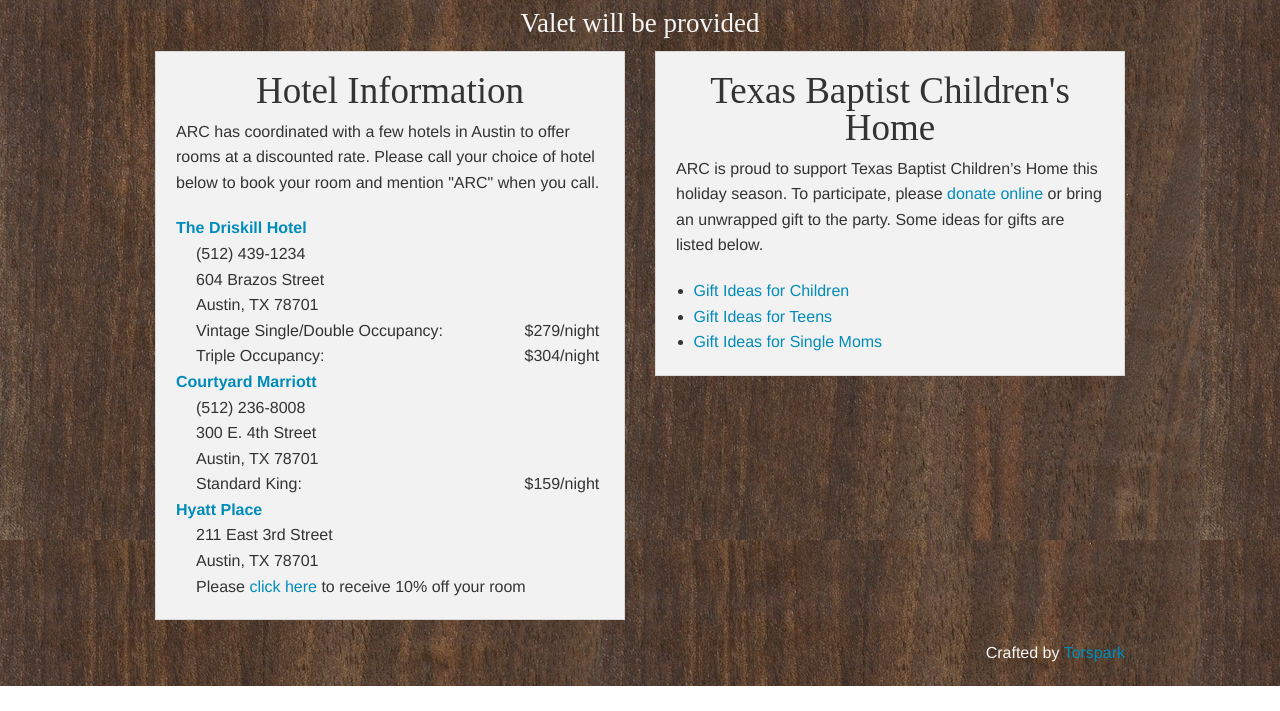
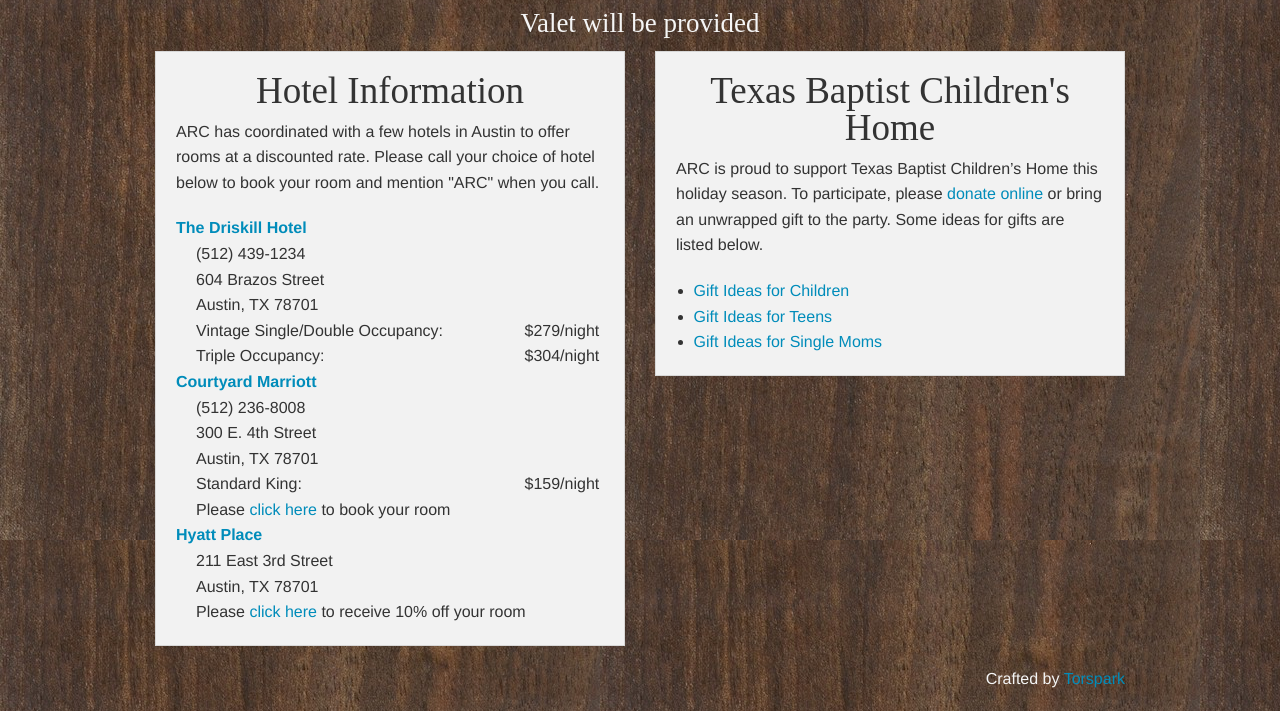
Before and after one commit to torspark/arc30th, a plain HTML site: page index.html in a window 1280 px wide. Shown: the part 660-1371 px from the top of the page. Before the commit the page ends 1346 px from the top, so only its background shows below. Drawn offline with Linux system fonts and the light colour scheme; a web font is replaced by a local one.

Commit message:
added reservation link to marriot

```diff
--- a/index.html
+++ b/index.html
@@ -80,6 +80,8 @@
                   <li>$159/night</li>
                 </div>
               </div>
+              <li>Please <a href="http://www.marriott.com/meeting-event-hotels/group-corporate-travel/groupCorp.mi?resLinkData=ARC%20Anniversary%20Holiday%20Party^auscd%60ARCARCA%60159%60USD%60false%6012/12/14%6012/13/14%6011/21/14&app=resvlink&stop_mobi=yes">click here</a>
+              to book your room</li>
             </ul>
             </li>
             <li>
```
